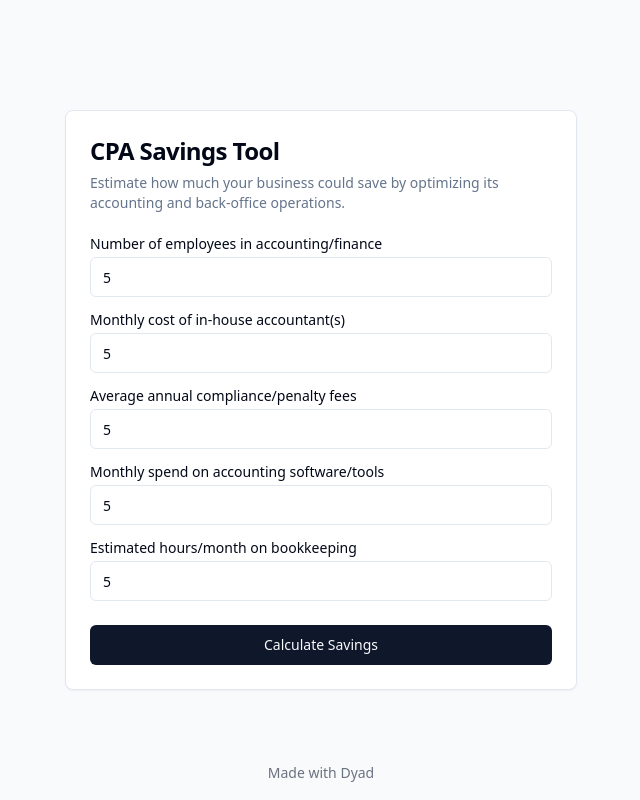
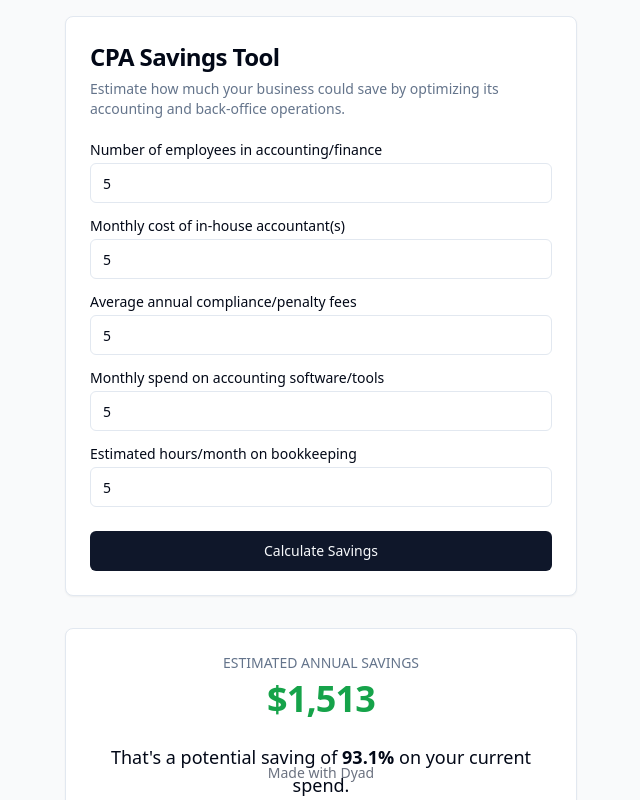
Before and after one commit to Ankitrai97/Gsa_calculator, a React (Vite) app: page / in a window 1280 px wide. Both pictures are taken after typing "5", "5", "5", "5", "5" into the empty fields and a click on the button "Calculate Savings". Shown: the top 800 px of the page, without its empty margins (319-959 px from the left). Built offline with nearby package versions, Linux system fonts and the light colour scheme.

Commit message:
[dyad] Implementing the CPA Savings Tool logic and results - wrote 3 file(s)

```diff
--- /dev/null
+++ b/src/components/SavingsResult.tsx
@@ -0,0 +1,47 @@
+import * as React from "react";
+import { Button } from "@/components/ui/button";
+import {
+  Card,
+  CardContent,
+  CardDescription,
+  CardHeader,
+  CardTitle,
+} from "@/components/ui/card";
+
+interface SavingsResultProps {
+  totalSavings: number;
+  percentageSavings: number;
+}
+
+export const SavingsResult: React.FC<SavingsResultProps> = ({ totalSavings, percentageSavings }) => {
+  const formattedSavings = new Intl.NumberFormat("en-US", {
+    style: "currency",
+    currency: "USD",
+    minimumFractionDigits: 0,
+    maximumFractionDigits: 0,
+  }).format(totalSavings);
+
+  return (
+    <Card className="w-full max-w-lg mx-auto mt-8 animate-fade-in">
+      <CardHeader className="text-center">
+        <CardDescription>ESTIMATED ANNUAL SAVINGS</CardDescription>
+        <CardTitle className="text-4xl font-bold text-green-600">{formattedSavings}</CardTitle>
+      </CardHeader>
+      <CardContent className="text-center">
+        <p className="text-lg">
+          That's a potential saving of{" "}
+          <span className="font-semibold">{percentageSavings.toFixed(1)}%</span>{" "}
+          on your current spend.
+        </p>
+        <p className="text-sm text-gray-500 mt-4">
+          Most businesses save between 25–40% by streamlining back-office operations.
+        </p>
+        <Button asChild className="mt-6 w-full sm:w-auto bg-blue-600 hover:bg-blue-700">
+          <a href="https://calendly.com" target="_blank" rel="noopener noreferrer">
+            Book a Free Consultation
+          </a>
+        </Button>
+      </CardContent>
+    </Card>
+  );
+};
--- a/src/pages/Index.tsx
+++ b/src/pages/Index.tsx
@@ -1,17 +1,53 @@
 import { SavingsCalculatorForm, type CalculatorData } from "@/components/SavingsCalculatorForm";
+import { SavingsResult } from "@/components/SavingsResult";
 import { MadeWithDyad } from "@/components/made-with-dyad";
 import * as React from "react";
 
+interface SavingsResultData {
+  totalSavings: number;
+  percentageSavings: number;
+}
+
 const Index = () => {
+  const [savingsResult, setSavingsResult] = React.useState<SavingsResultData | null>(null);
+
   const handleCalculate = (data: CalculatorData) => {
-    console.log("Calculating savings with data:", data);
-    // Calculation logic will go here in the next step
+    // Estimate hidden duplication costs (25% of salary)
+    const duplicationCosts = (data.monthlyCost * 12) * 0.25;
+
+    // Use actual penalty input or an industry average of $3,500/year
+    const penaltyRisk = data.penaltyFees || 3500;
+
+    // Estimate efficiency loss at an average of $25/hour
+    const efficiencyLoss = (data.hoursSpent * 25) * 12;
+
+    // Estimate software cost optimization (12.5% of spend)
+    const softwareOptimization = (data.softwareSpend * 12) * 0.125;
+
+    // Calculate total potential savings
+    const totalSavings = duplicationCosts + penaltyRisk + efficiencyLoss - softwareOptimization;
+
+    // Calculate current spend to determine the savings percentage
+    const currentAnnualSpend = (data.monthlyCost * 12) + penaltyRisk + (data.softwareSpend * 12) + efficiencyLoss;
+
+    const percentageSavings = currentAnnualSpend > 0 ? (totalSavings / currentAnnualSpend) * 100 : 0;
+
+    setSavingsResult({
+      totalSavings: Math.max(0, totalSavings), // Ensure savings are not negative
+      percentageSavings: Math.max(0, percentageSavings),
+    });
   };
 
   return (
     <div className="min-h-screen bg-gray-50 flex flex-col items-center justify-center p-4">
       <div className="w-full max-w-lg">
         <SavingsCalculatorForm onCalculate={handleCalculate} />
+        {savingsResult && (
+          <SavingsResult
+            totalSavings={savingsResult.totalSavings}
+            percentageSavings={savingsResult.percentageSavings}
+          />
+        )}
       </div>
       <div className="absolute bottom-0 w-full">
         <MadeWithDyad />
--- a/tailwind.config.ts
+++ b/tailwind.config.ts
@@ -85,10 +85,15 @@ export default {
             height: "0",
           },
         },
+        "fade-in": {
+          "0%": { opacity: "0", transform: "translateY(-10px)" },
+          "100%": { opacity: "1", transform: "translateY(0)" },
+        },
       },
       animation: {
         "accordion-down": "accordion-down 0.2s ease-out",
         "accordion-up": "accordion-up 0.2s ease-out",
+        "fade-in": "fade-in 0.5s ease-out",
       },
     },
   },
```
